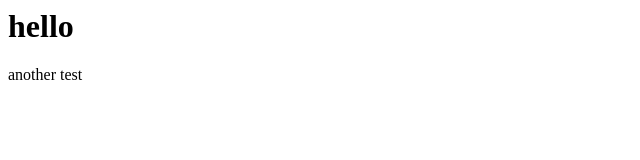
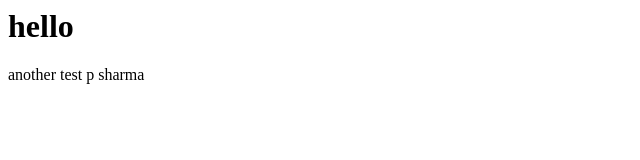
Before and after one commit to abhishekupadhyayds/testrepo, a plain HTML site: page index.html in a window 1280 px wide. Shown: the full height of the page, 0-640 px from the left. Drawn offline with Linux system fonts and the light colour scheme.

Commit message:
another commit

```diff
--- a/index.html
+++ b/index.html
@@ -6,6 +6,8 @@
 
     another test
 
+    p sharma
+
 </body>
 
 </html>
```
